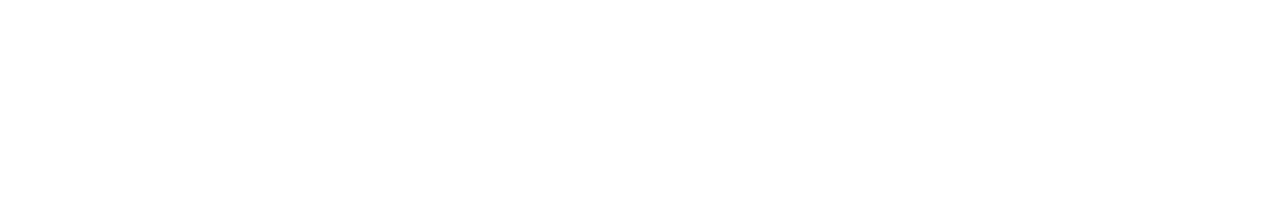
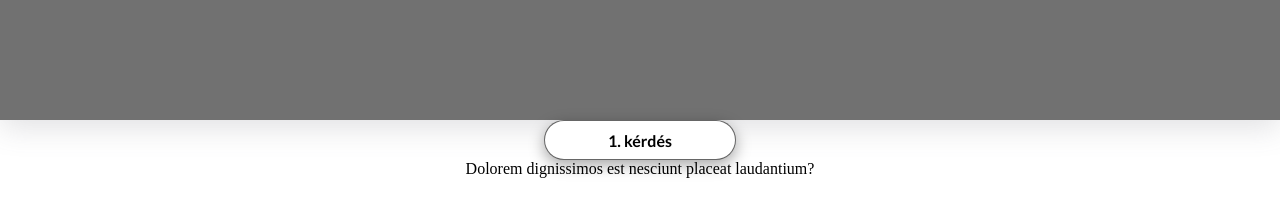
Before and after one commit to HY4n2976/pincemester, a plain HTML site: page first-game.html in a window 1280 px wide. Drawn offline with Linux system fonts and the light colour scheme.

Commit message:
1014 pacth

```diff
--- a/first-game.html
+++ b/first-game.html
@@ -4,9 +4,21 @@
     <meta charset="UTF-8">
     <meta name="viewport" content="width=device-width, initial-scale=1.0">
     <link href="https://fonts.googleapis.com/css2?family=Lato:wght@300;400;700;900&display=swap" rel="stylesheet">
-    <title>Document</title>
+    <link rel="stylesheet" href="unistyle.css">
+    <title>Borfejtés</title>
 </head>
 <body>
+    <header></header>
+    <div class="content">
+        <div class="question_numb">
+            <p>1. kérdés</p>
+        </div>
+            <main class="question_content">
+                <div>
+                    <p>Dolorem dignissimos est nesciunt placeat laudantium?</p>
+                </div>
+            </main>
+    </div>
 
 </body>
 </html>
--- a/quiz.css
+++ b/quiz.css
@@ -1,12 +1,8 @@
-*{
-    margin: 0;
-    padding: 0;
-    box-sizing: border-box;
-}
 :root{
     --primary-color: #F7F7F7;
     --secondary-color: #717171;
 }
+
 body{
     display: flex;
     flex-direction: column;
@@ -16,18 +12,8 @@ body{
     font-family: "Lato", sans-serif;
     font-weight: 300;
 }
-header{
-    background-color: var(--secondary-color);
-    box-shadow: rgba(100, 100, 111, 0.2) 0px 7px 29px 0px;
-    min-width: 100vw;
-    height: 15vh;
-}
 
-.content{
-    display: flex;
-    flex-direction: column;
-    align-items: center;
-}
+
 .content_btn{
     display: flex;
     flex-direction: row;
--- a/unistyle.css
+++ b/unistyle.css
@@ -1,16 +1,29 @@
+*{
+    margin: 0;
+    padding: 0;
+    box-sizing: border-box;
+}
 :root{
+    --primary-color: #F7F7F7;
+    --secondary-color: #717171;
     --btn1-color: #8E1A22;
     --btn2-color: #51CCD1;
     --btn3-color: #202A4E;
     --btn4-color: #D9D9D9;
     --btn-shadow: rgba(0, 0, 0, 0.35) 0px 5px 15px;;
     --btn-width: 20vw;
-    --btn-height: 3.5vw;
+    --btn-height: 7vh;
     --btn-width-mobile: 70vw;
-    --btn-height-mobile: 13vw;
+    --btn-height-mobile: 6vh;
     --font-color: #ffff;
     --sec-font-color: #0000;
     --btn-font: bold 1rem "Lato" , sans-serif;
+}
+header{
+    background-color: var(--secondary-color);
+    box-shadow: rgba(100, 100, 111, 0.2) 0px 7px 29px 0px;
+    min-width: 100vw;
+    height: 15vh;
 }
 
 .btn-style-1{
@@ -68,6 +81,15 @@
 .btn-effect:hover{
     cursor: pointer;
 }
+.btn-effect:active{
+    border: 3px solid goldenrod;
+}
+
+.content{
+    display: flex;
+    flex-direction: column;
+    align-items: center;
+}
 
 .question_numb{
     display: flex;
@@ -80,6 +102,7 @@
     width: 15vw;
     height: 5vh;
     font-weight: 700;
+    font-family: "Lato", sans-serif;
 }
 
 
```
Also changed, not shown: sec-game.html (+1 -1 lines), third-game.html (+1 -1 lines).
